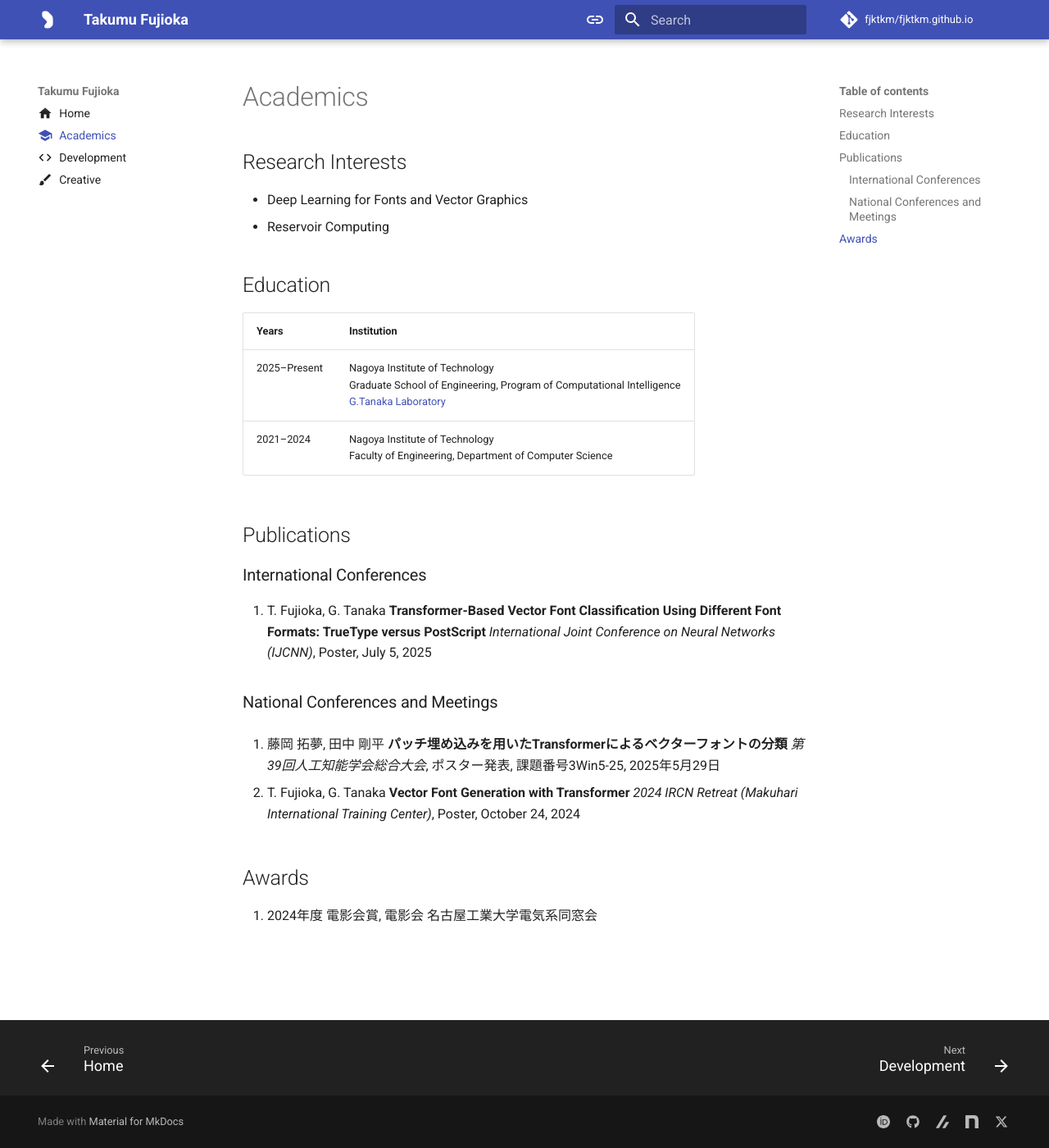
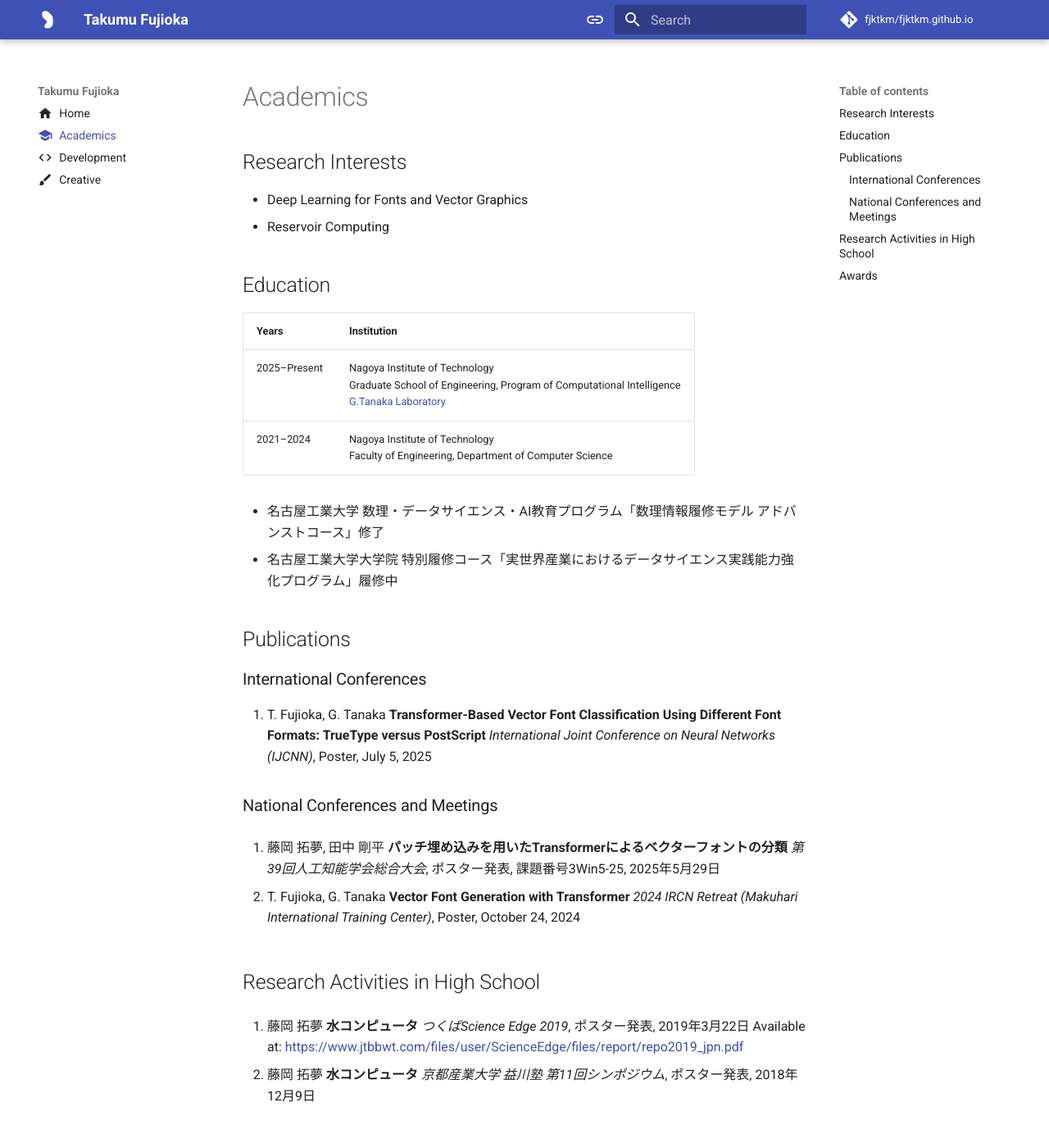
Before and after one commit to fjktkm/fjktkm.github.io, an MkDocs documentation site: the page built from docs/academics.md, in a window 1280 px wide and 1400 px high. Shown: the whole window at 82% size. Built offline with MkDocs 1.6.1 and Material for MkDocs 9.7.7, drawn with Linux system fonts in a browser that asks for light colours; comment, search, counter and statistics services are not loaded.

Commit message:
Update academics.md to include additional educational programs and research activities

```diff
--- a/docs/academics.md
+++ b/docs/academics.md
@@ -13,6 +13,9 @@ icon: material/school
 |---|---|
 | 2025–Present | Nagoya Institute of Technology<br>Graduate School of Engineering, Program of Computational Intelligence<br>[G.Tanaka Laboratory](https://dyn.web.nitech.ac.jp/) |
 | 2021–2024 | Nagoya Institute of Technology<br>Faculty of Engineering, Department of Computer Science |
+
+- 名古屋工業大学 数理・データサイエンス・AI教育プログラム「数理情報履修モデル アドバンストコース」修了
+- 名古屋工業大学大学院 特別履修コース「実世界産業におけるデータサイエンス実践能力強化プログラム」履修中
 
 ## Publications
 
@@ -32,6 +35,17 @@ icon: material/school
    **Vector Font Generation with Transformer**
    *2024 IRCN Retreat (Makuhari International Training Center)*, Poster, October 24, 2024
 
+## Research Activities in High School
+
+1. 藤岡 拓夢
+   **水コンピュータ**
+   *つくばScience Edge 2019*, ポスター発表, 2019年3月22日
+   Available at: [https://www.jtbbwt.com/files/user/ScienceEdge/files/report/repo2019_jpn.pdf](https://www.jtbbwt.com/files/user/ScienceEdge/files/report/repo2019_jpn.pdf#:~:text=%E8%97%A4%E5%B2%A1%20%E6%8B%93%E5%A4%A2)
+
+2. 藤岡 拓夢
+   **水コンピュータ**
+   *京都産業大学 益川塾 第11回シンポジウム*, ポスター発表, 2018年12月9日
+
 ## Awards
 
 1. 2024年度 電影会賞, 電影会 名古屋工業大学電気系同窓会
```
